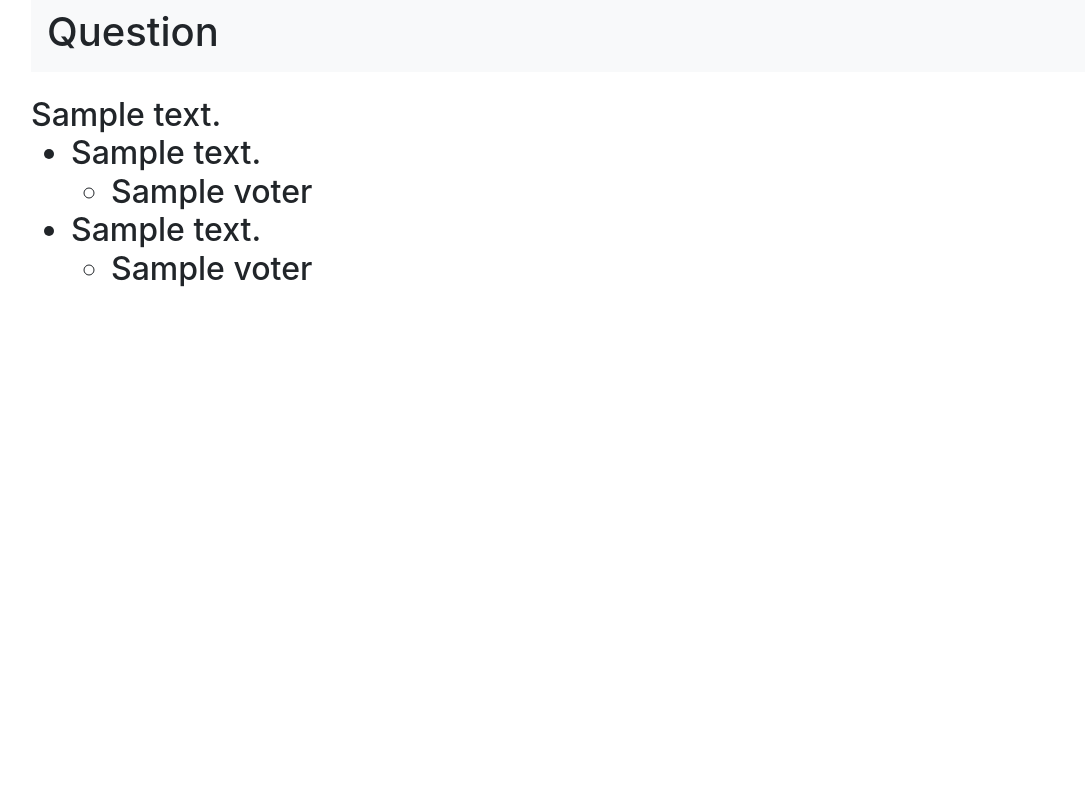
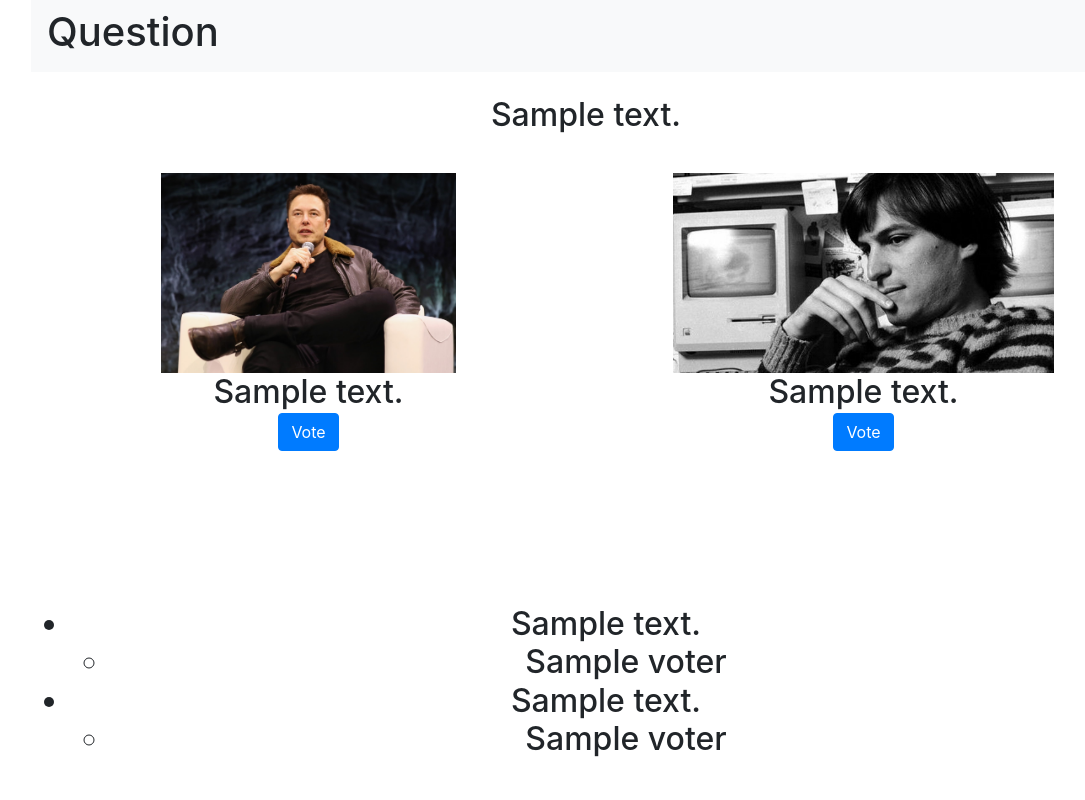
Before and after one commit to mtlberri/covidpolls, a Django app: template compolls/templates/compolls/question.html in a window 1280 px wide. Shown: the whole page, without its empty margins (54-1139 px from the left). Run offline with Django 3.2, Linux system fonts and the light colour scheme; tables that the repository leaves empty hold one stand-in row (values such as "Sample post"); the template is opened without the code that fills it: values that come from a table or form of the project are taken from there, most other values are stand-ins (such as "Sample title", 1, 10 or a date in 2020); some libraries are stand-ins or nearby versions.

Commit message:
first HTM to display chopice A and choice B

```diff
--- a/compolls/templates/compolls/question.html
+++ b/compolls/templates/compolls/question.html
@@ -1,11 +1,13 @@
 <!doctype html>
 <html lang="en">
 <head>
+    {% load static %}
     <!-- Required meta tags -->
     <meta charset="utf-8">
     <meta name="viewport" content="width=device-width, initial-scale=1, shrink-to-fit=no">
     <!-- Bootstrap CSS -->
     <link rel="stylesheet" href="https://stackpath.bootstrapcdn.com/bootstrap/4.4.1/css/bootstrap.min.css" integrity="sha384-Vkoo8x4CGsO3+Hhxv8T/Q5PaXtkKtu6ug5TOeNV6gBiFeWPGFN9MuhOf23Q9Ifjh" crossorigin="anonymous">
+    <link rel="stylesheet" href="{% static 'compolls/compolls.css' %}">
     <title>Question</title>
 </head>
 <body>
@@ -16,8 +18,30 @@
     </nav>
     <br>
     <h2>{{question.question_text}}
+    <br>
+    <br>
+    <div class="container">
+        <div class="row row-cols-2">
+            <div class="col">
+                <img src="{% static "compolls/elon_musk.jpg" %}" class="question" height="200" alt="steve jobs"><br>
+                {{choice_a.choice_text}}
+                <br><button type="submit" class="btn btn-primary">Vote</button><br><br>
+            </div>
+            <div class="col">
+                <img src="{% static "compolls/steve_jobs.jpg" %}" class="question" height="200" alt="steve jobs"><br>
+                {{choice_b.choice_text}}
+                <br><button type="submit" class="btn btn-primary">Vote</button><br><br>
+            </div>
+        </div>
+    </div>
+    <br>
+    <br>
+    <br>
+
     <ul>
         <li>{{choice_a.choice_text}}</li>
+            <!-- <form action="{% url 'covidpolls:get_parent_preferences' %}" method="post"> -->
+
             <ul>
                 {% for voter in choice_a.voters.all %}
                 <li>{{voter}}</li>
--- a/covidpolls/templates/covidpolls/index.html
+++ b/covidpolls/templates/covidpolls/index.html
@@ -14,7 +14,7 @@
     {% load static %}
     <nav class="navbar navbar-light bg-light">
         <img src="{% static "covidpolls/22024-covid-19_product-pg.svg" %}" width="200" height="75" class="d-inline-block align-top" alt="">
-        <h1>Outil de planification</h1>
+        <h1>Outil de planiication</h1>
     </nav>
     <br>
     La reprise des services de garde éducatifs à l’enfance s’effectuera selon les recommandations des autorités de santé publique du Québec. Cet outil de planification n’est pas une entente de services de garde ou une autre forme de contrat. Il n’a pas de valeur juridique. Il ne constitue pas un engagement de la part du prestataire de services de garde à recevoir un enfant. Il ne constitue pas un engagement de la part du parent à confier son enfant au prestataire de services de garde ou à payer des frais de garde. Les renseignements qu’il contient sont donnés à titre indicatif seulement et demeurent sujets à changement.
--- a/mysite/settings.py
+++ b/mysite/settings.py
@@ -87,6 +87,7 @@ if 'RDS_HOSTNAME' in os.environ:
             'PORT': os.environ['RDS_PORT'],
         }
     }
+    STATIC_ROOT = '/opt/python/current/app/static'
 else:
     DATABASES = {
         'default': {
@@ -98,6 +99,7 @@ else:
             'PORT': '5432',
         }
     }
+    STATIC_ROOT = 'static'
 
 # Password validation
 # https://docs.djangoproject.com/en/3.0/ref/settings/#auth-password-validators
@@ -136,4 +138,3 @@ USE_TZ = True
 # https://docs.djangoproject.com/en/3.0/howto/static-files/
 
 STATIC_URL = '/static/'
-STATIC_ROOT = '/opt/python/current/app/static'
--- /dev/null
+++ b/static/compolls/compolls.css
@@ -0,0 +1,7 @@
+h2 {
+    text-align: center;
+}
+
+img.question {
+    display: inline-block;
+}
```
Also changed, not shown: compolls/static/compolls/compolls.css (added, +7 -0 lines), compolls/static/compolls/elon_musk.jpg (added), compolls/static/compolls/steve_jobs.jpg (added), static/compolls/elon_musk.jpg (added), static/compolls/steve_jobs.jpg (added).
